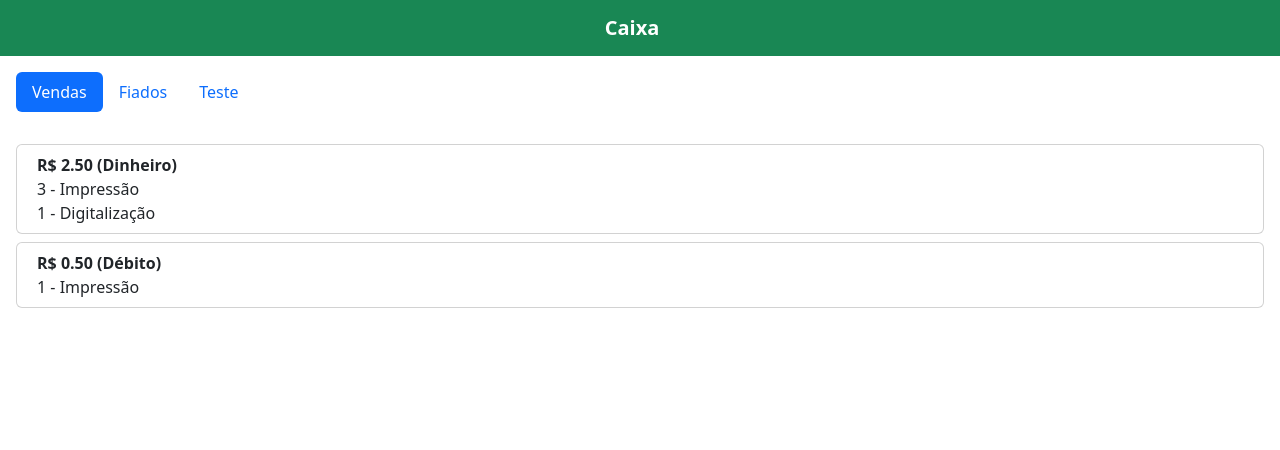
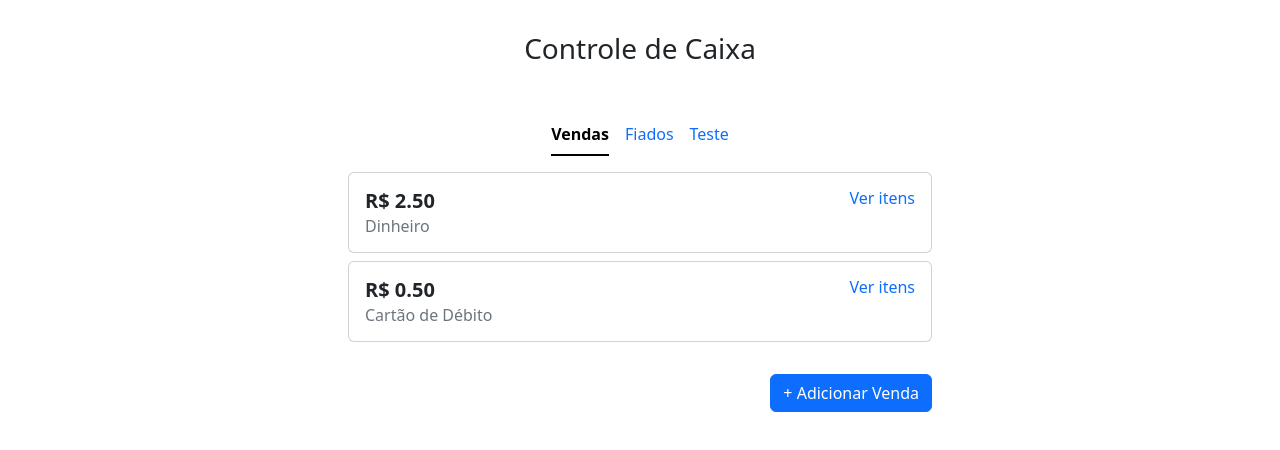
Before and after one commit to ibryans/caixa-front, a React (Vite) app: page /home in a window 1280 px wide. Shown: the top 450 px of the page. Built offline with nearby package versions, Linux system fonts and the light colour scheme.

Commit message:
home and sales list customization

```diff
--- a/index.html
+++ b/index.html
@@ -13,5 +13,6 @@
   <body>
     <div id="root"></div>
     <script type="module" src="/src/main.tsx"></script>
+    <script src="https://cdn.jsdelivr.net/npm/bootstrap@5.3.2/dist/js/bootstrap.bundle.min.js" integrity="sha384-C6RzsynM9kWDrMNeT87bh95OGNyZPhcTNXj1NW7RuBCsyN/o0jlpcV8Qyq46cDfL" crossorigin="anonymous"></script>
   </body>
 </html>
--- a/src/components/Header/Header.tsx
+++ b/src/components/Header/Header.tsx
@@ -1,12 +1,12 @@
 import './Header.css'
 
-function Header(props: any) {
+function Header() {
 	return (
-		<nav className="navbar sticky-top bg-success text-center">
-			<div className="container-fluid d-flex justify-content-center">
-				<b className="navbar-brand text-white text-center">
-					Caixa
-				</b>
+		<nav className="navbar bg-white text-center">
+			<div className="container-fluid d-flex p-4 pt-4 pb-2 justify-content-center">
+				<h3 className="">
+					Controle de Caixa
+				</h3>
 			</div>
 		</nav>
 	)
--- a/src/components/Menu/Menu.tsx
+++ b/src/components/Menu/Menu.tsx
@@ -1,30 +1,19 @@
-import { useLocation } from "react-router-dom"
-
 export default function Menu() {
 
-    const location = useLocation()
-    const path = location.pathname
-
-    const items = [
-        {name: 'sales', description: 'Vendas'},
-        {name: 'sales', description: 'Fiados'},
-        {name: 'sales', description: 'Vendas'},
-    ]
-
     return (
-        <ul className="nav nav-pills p-3">
+        <ul className="nav nav-underline justify-content-center mt-4">
             <li className="nav-item">
-                <a className="nav-link active" aria-current="page" href="#sales">
+                <a className="nav-link active" data-bs-toggle="tab" href="#sales">
                     Vendas
                 </a>
             </li>
             <li className="nav-item">
-                <a className="nav-link" href="#">
+                <a className="nav-link" data-bs-toggle="tab" href="#topay">
                     Fiados
                 </a>
             </li>
             <li className="nav-item">
-                <a className="nav-link" href="#">
+                <a className="nav-link" data-bs-toggle="tab" href="#">
                     Teste
                 </a>
             </li>
--- a/src/components/SalesList/SalesList.tsx
+++ b/src/components/SalesList/SalesList.tsx
@@ -1,26 +1,26 @@
 import { useState } from "react"
-import Header from "../Header/Header"
-import Menu from "../Menu/Menu"
 
 export default function SalesList() {
 
     const [sales, setSales] = useState([
         {
+            id: 1,
             products: [
-                {name: "Impressão", quantity: 3, price: 0.5},
-                {name: "Digitalização", quantity: 1, price: 1}
+                {id: 12, name: "Impressão", quantity: 3, price: 0.5},
+                {id: 34, name: "Envelope", quantity: 1, price: 1}
             ],
             totalPrice: 2.5,
             date: Date(),
             paymentMethod: {id: 1, description: "Dinheiro"}
         },
         {
+            id: 2,
             products: [
-                {name: "Impressão", quantity: 1, price: 0.5},
+                {id: 12, name: "Impressão", quantity: 1, price: 0.5},
             ],
             totalPrice: 0.5,
             date: Date(),
-            paymentMethod: {id: 2, description: "Débito"}
+            paymentMethod: {id: 2, description: "Cartão de Débito"}
         }
     ])
 
@@ -28,20 +28,36 @@ export default function SalesList() {
 
     return (
         <>
-            <Header/>
-            <Menu/>
             <div className="p-2">
-                {sales.map(sale => (
-                    <div className="p-2 m-2 row card">
-                        <b>R$ {sale.totalPrice.toFixed(2)} ({sale.paymentMethod.description}) </b>
-
-                        {sale.products.map(product => (
-                            <span>
-                                {product.quantity} - {product.name}
-                            </span>
-                        ))}
+                {sales.map((sale) => (
+                    <div key={`sale-${sale.id}`} className="m-2 row card">
+                        <div className="card-body">
+                            <h5 className="card-title d-flex">
+                                <b>R$ {sale.totalPrice.toFixed(2)}</b>
+                                <a className="d-flex ms-auto text-decoration-none fs-6" data-bs-toggle="collapse" href={`#sale-${sale.id}-itens`} role="button" aria-expanded="false" aria-controls={`#sale-${sale.id}-itens`}>
+                                    Ver itens
+                                </a>
+                            </h5>
+                            <h6 className="card-subtitle text-secondary">
+                                {sale.paymentMethod.description}
+                            </h6>
+                            <p className="card-text mt-2 collapse" id={`sale-${sale.id}-itens`}>
+                                {sale.products.map((product) => (
+                                    <span key={`sale-${sale.id}-product-${product.id}`}>
+                                        <span> {product.quantity}x {product.name} </span>
+                                        <br/>
+                                    </span>
+                                ))}
+                            </p>
+                        </div>
                     </div>
                 ))}
+            </div>
+
+            <div className="d-flex justify-content-end p-3">
+                <button className="btn btn-primary" type="button">
+                    + Adicionar Venda
+                </button>
             </div>
         </>
     )
--- a/src/main.tsx
+++ b/src/main.tsx
@@ -4,7 +4,7 @@ import './index.css'
 import { RouterProvider, createBrowserRouter } from 'react-router-dom'
 import Login from './pages/Login/Login.tsx'
 import Register from './pages/Register/Register.tsx'
-import SalesList from './components/SalesList/SalesList.tsx'
+import Home from './pages/Home/Home.tsx'
 
 const router = createBrowserRouter([
   {
@@ -21,7 +21,7 @@ const router = createBrowserRouter([
   },
   {
     path: 'home',
-    element: <SalesList/>
+    element: <Home/>
   }
 ])
 
--- a/src/pages/Home/Home.tsx
+++ b/src/pages/Home/Home.tsx
@@ -1,10 +1,28 @@
+import Header from "../../components/Header/Header"
+import Menu from "../../components/Menu/Menu"
 import SalesList from "../../components/SalesList/SalesList"
 
 export default function Home() {
 
     return (
-        <>
-            <SalesList/>
-        </>
+        <div className="col-6 offset-3">
+            <Header/>
+
+            <Menu/>
+
+            <div className="tab-content">
+                <div className="tab-pane container active" id="sales">
+
+                    <SalesList/>
+
+                </div>
+                <div className="tab-pane container" id="topay">
+
+                    <p>teste</p>
+
+                </div>
+            </div>
+
+        </div>
     )
 }
--- a/src/pages/Login/Login.tsx
+++ b/src/pages/Login/Login.tsx
@@ -57,7 +57,7 @@ export default function Login() {
                         <div className="d-grid gap-2">
                             <button
                                 type="submit"
-                                className="btn btn-outline-primary btn-block">
+                                className="btn btn-outline-success btn-block">
                                 Entrar
                             </button>
                         </div>
@@ -72,7 +72,7 @@ export default function Login() {
                         <a href="/register" className="text-decoration-none">
                             <div className="mt-3 d-grid gap-2">
                                 <button
-                                    className="btn btn-outline-success btn-block">
+                                    className="btn btn-outline-primary btn-block">
                                     Fazer Cadastro
                                 </button>
                             </div>
```
